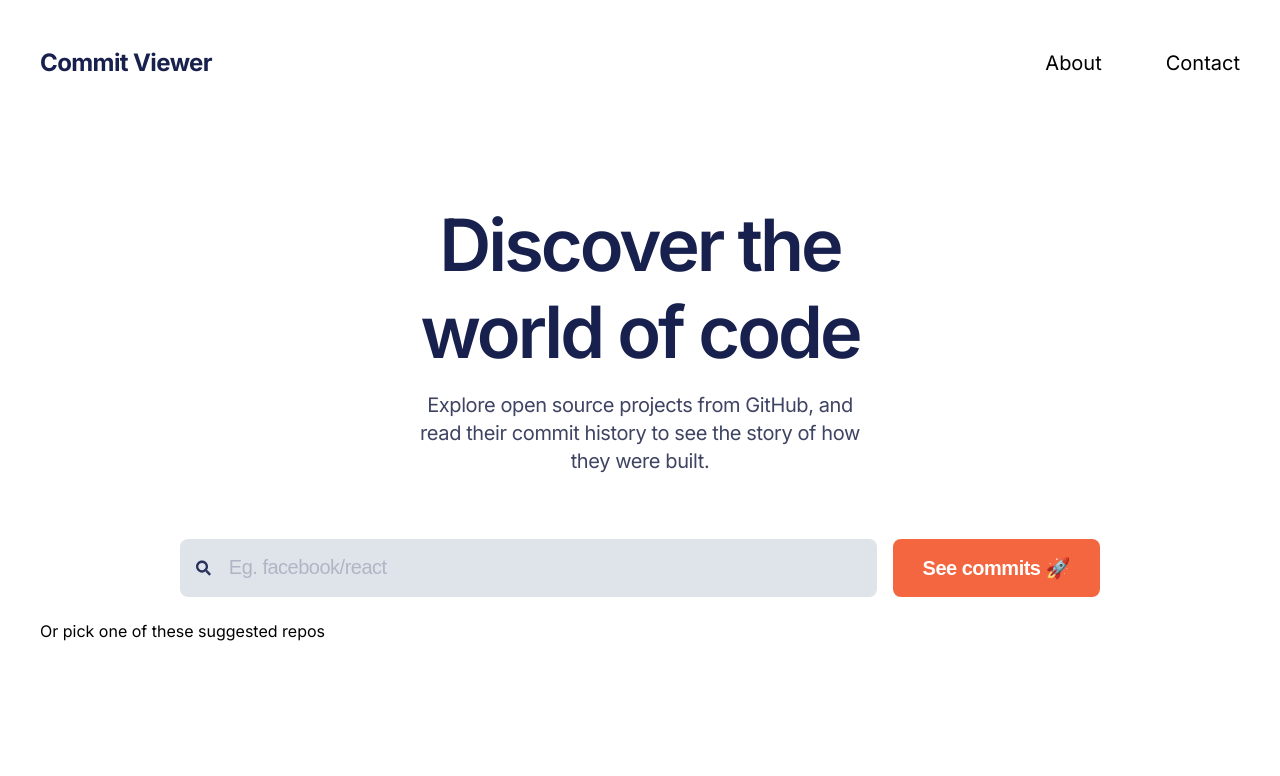
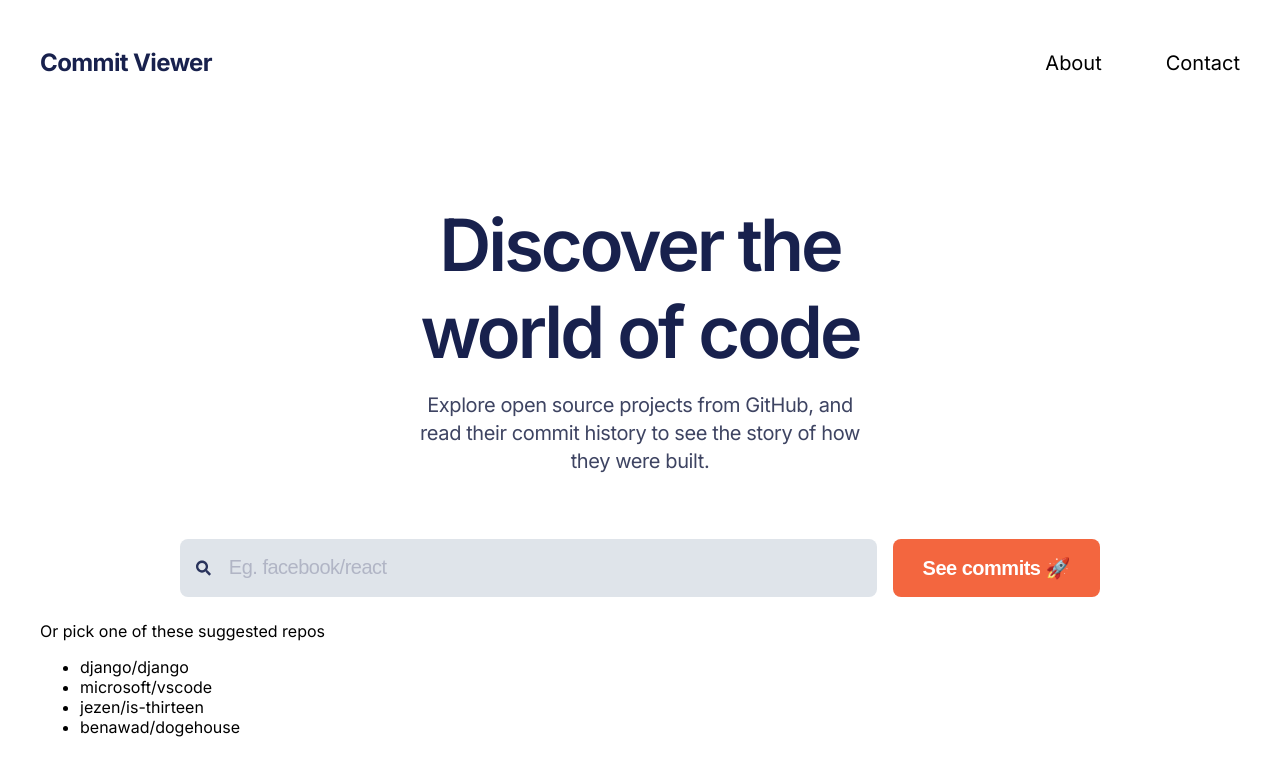
Before and after one commit to mishs/dado-react-code-audition, a React (Create React App) app: page / in a window 1280 px wide. Shown: the top 776 px of the page. Built offline with nearby package versions, Linux system fonts and the light colour scheme.

Commit message:
Flesh-out repo tab-buttons

```diff
--- a/src/SuggestedRepos/SuggestedRepos.js
+++ b/src/SuggestedRepos/SuggestedRepos.js
@@ -1,12 +1,43 @@
 import React from 'react'
 import { SuggestedReposStyles } from './SuggestedReposStyles'
+import { useHistory } from 'react-router-dom';
 
 function SuggestedRepos() {
+    const { push }              = useHistory();
+
+    const repos = [
+        {
+            title: 'django/django'
+        },
+        {
+            title: 'microsoft/vscode'
+        },
+        {
+            title: 'jezen/is-thirteen'
+        },
+        {
+            title: 'benawad/dogehouse'
+        }
+    ]
+
+    function handleClick(title) {
+        push('/commits');
+    }
+
     return (
         <SuggestedReposStyles>
-                        <span>Or pick one of these suggested repos</span>
+            <span>Or pick one of these suggested repos</span>
+
+            <ul>
+                {
+                    repos.map((repo) => <li
+                        onClick={() => handleClick(repo.title)}>
+                            {repo.title}
+                        </li>
+                    )
+                }
+            </ul>
         </SuggestedReposStyles>
-
     )
 }
 
```
